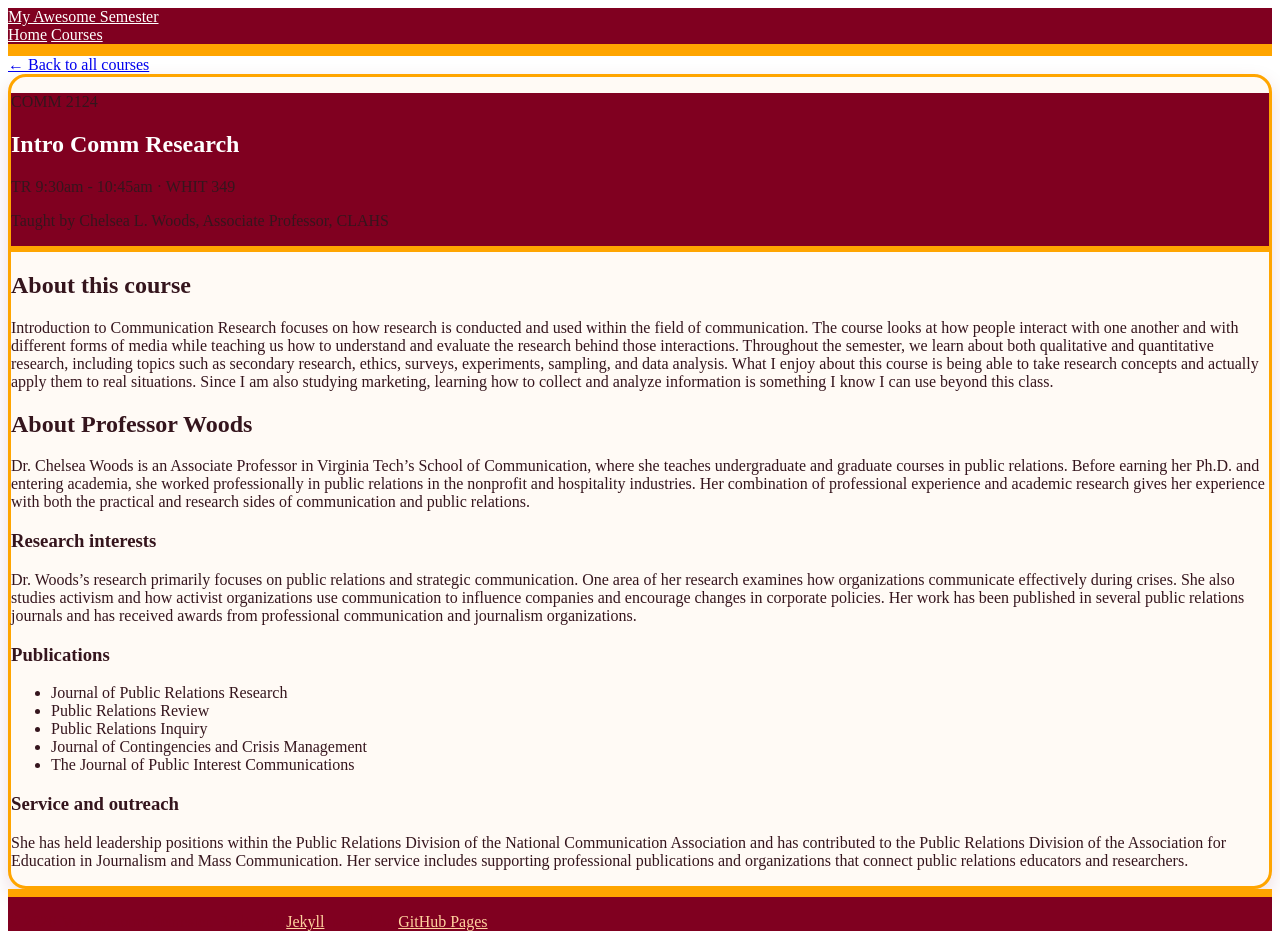
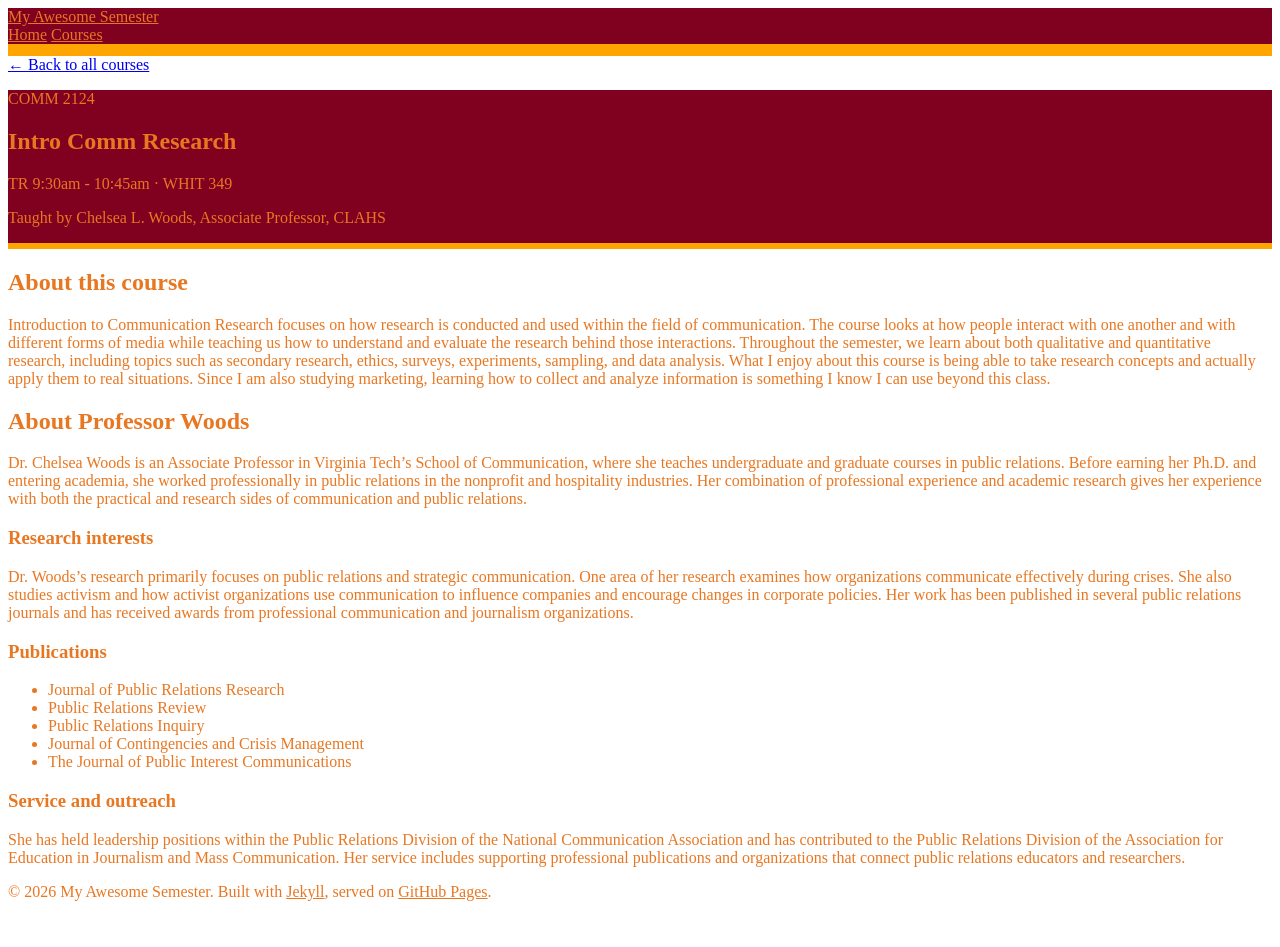
Before and after one commit to abbyduffer12/myawesomesemester, a Jekyll site: the page built from _courses/course-02.md, in a window 1280 px wide. Built offline with Jekyll 4.4.1, drawn with Linux system fonts in a browser that asks for light colours; after the commit the page ends 917 px from its top, so only the background shows below that.

Commit message:
Refactor CSS styles for improved color scheme

```diff
--- a/assets/css/main.scss
+++ b/assets/css/main.scss
@@ -36,83 +36,36 @@ nav a {
   color: #ffffff !important;
 }
 
+body,
 main,
 .content,
-.wrapper {
-  background: #ffffff !important;
-  color: #800020 !important;
-}
-
+.wrapper,
 h1,
 h2,
-h3,h1,
-h2,
-h3 {
-  background: transparent !important;
-  text-shadow: none !important;
-}h4,
+h3,
+h4,
 p,
 li,
 .course,
 article,
-.card {
-  color: #800020 !important;
+.card,
+.course p,
+article p,
+.card p {
+  color: #e87722 !important;
 }
 
-h1,
-h2,
-h3 {
-  background: transparent !important;
-  text-shadow: none !important;
-}
-
-.course,
-article,
-.card,
-main > p:first-of-type,
-.intro {
-  background: #fffaf5 !important;
-  color: #35151d !important;
-  border: 3px solid #ffa500 !important;
-  border-radius: 18px;
-  box-shadow: 0 8px 20px rgba(128, 0, 32, 0.14);
-}
-
-.course p,
-article p,
-.card p,
-.course li,
-article li,
-.card li {
-  color: #35151d !important;
-}
-
+header a,
+nav a,
+footer a,
 .course a,
 article a,
 .card a {
-  color: #800020 !important;
-}
-
-.course a:hover,
-article a:hover,
-.card a:hover {
   color: #e87722 !important;
 }
 
-button,
-.button,
-input[type="submit"] {
-  background: #e87722 !important;
-  color: #ffffff !important;
-  border: 3px solid #800020 !important;
+header,
+nav,
+footer {
+  color: #e87722 !important;
 }
-
-footer {
-  background: #800020 !important;
-  color: #ffffff !important;
-  border-top: 8px solid #ffa500 !important;
-}
-
-footer a {
-  color: #ffd39f !important;
-}
```
